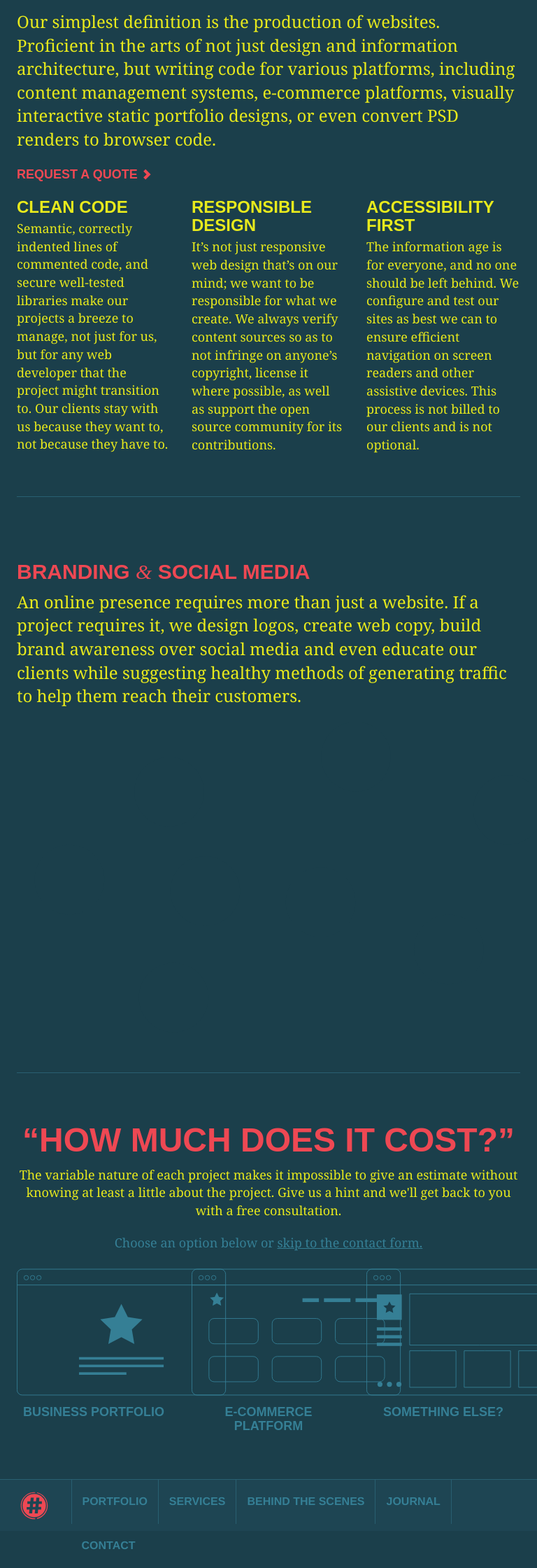
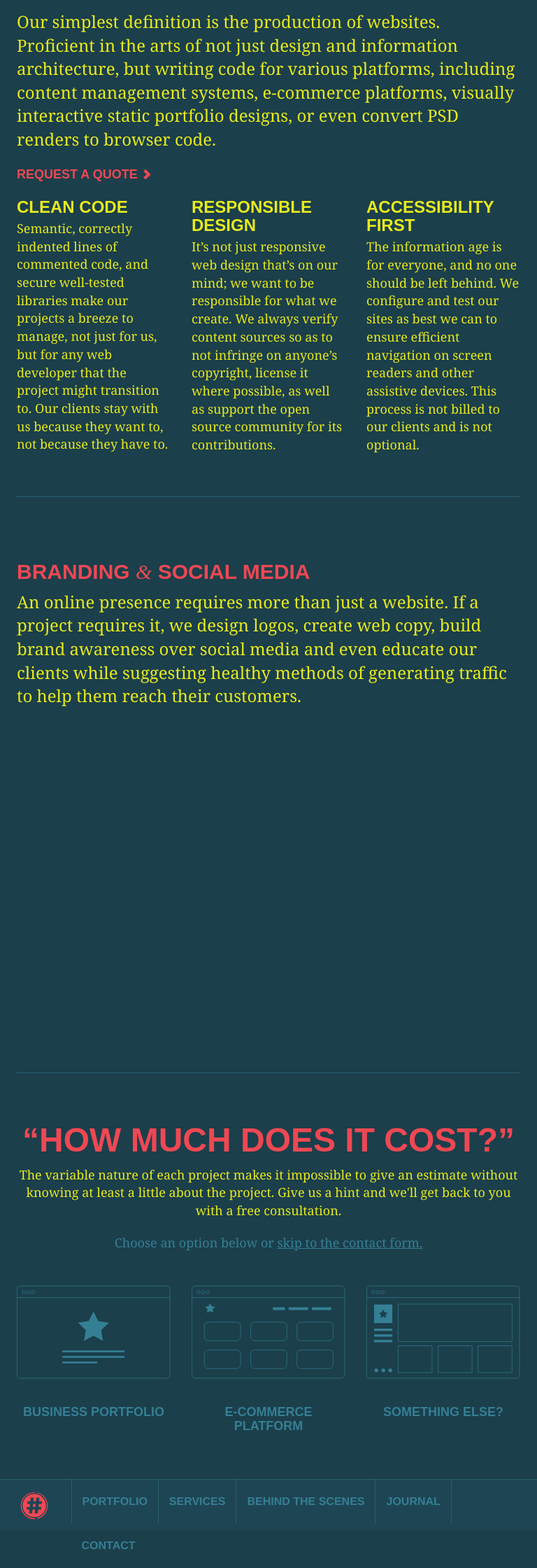
Before and after one commit to HashCookies/hashcookies.github.io, a Jekyll site: the page built from services.html, in a window 768 px wide. Shown: the part 870-3110 px from the top of the page at 70% size. Built offline with Jekyll 4.4.1, drawn with Linux system fonts in a browser that asks for light colours; nearby versions of some CDN libraries; comment, search, counter and statistics services are not loaded.

Commit message:
General fixes

```diff
--- a/_sass/_style.scss
+++ b/_sass/_style.scss
@@ -512,7 +512,7 @@ body.bts, body.light-bg {
 				width: 200px;
 			}
 			@media (max-width: $screen-md-max) {
-				width: 300px;
+				width: 220px;
 			}
 			&:hover {
 				opacity: 0.6;
@@ -1893,5 +1893,14 @@ img.avatar {
 		font-weight: 100;
 
 	}
-
-}
+}
+
+@media only screen
+and (min-device-width : 768px)
+and (max-device-width : 1024px)
+and (orientation : landscape) {
+	#browser-frames svg {
+		-webkit-transform: scale(0.8);
+		-webkit-transform-origin: top left;
+	}
+}
```
